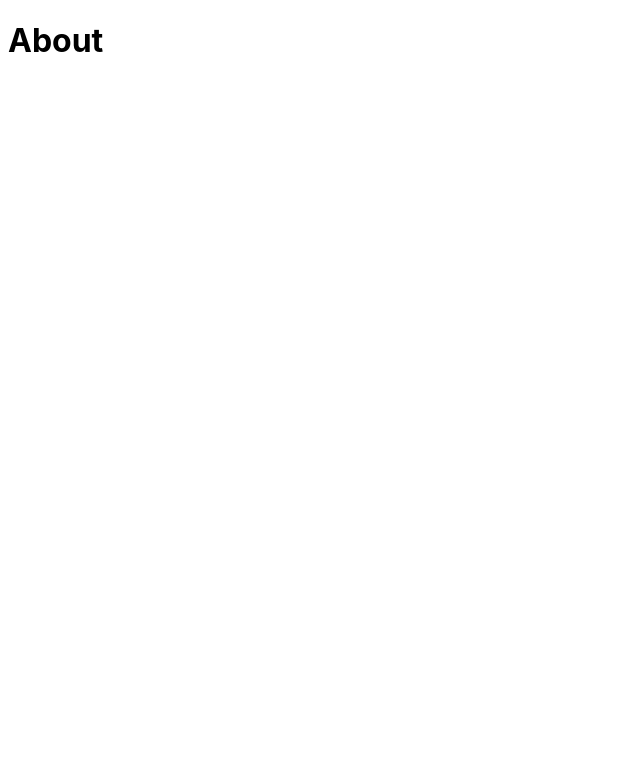
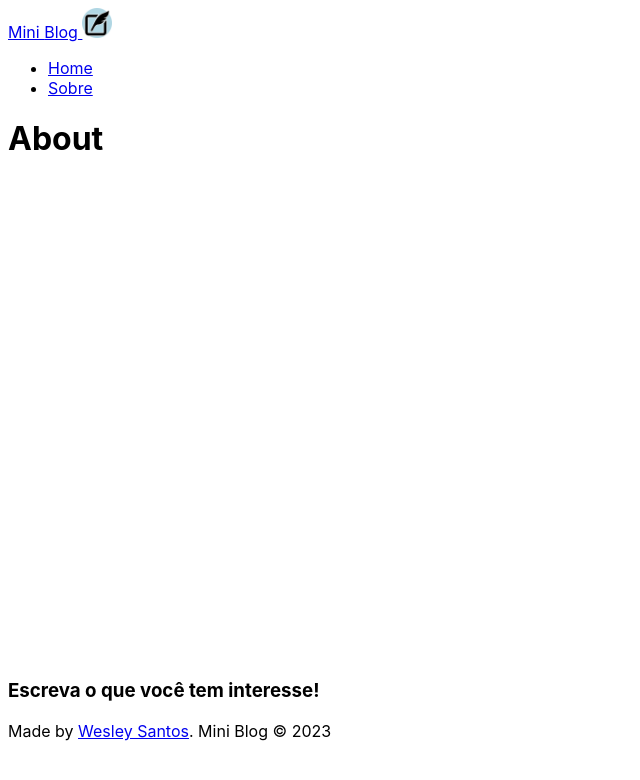
Before and after one commit to TitanCodeXD/Mini-Blog, a React (Vite) app: page /about in a window 1280 px wide. Shown: the top 780 px of the page, without its empty margins (0-640 px from the left). Built offline with nearby package versions, Linux system fonts and the light colour scheme.

Commit message:
Adicionando componente de navbar e footer

```diff
--- a/src/App.jsx
+++ b/src/App.jsx
@@ -1,6 +1,9 @@
 import './App.css'
 import { BrowserRouter, Routes, Route, Navigate } from 'react-router-dom'
 
+//Components
+import Navbar from './components/Navbar/Navbar'
+import Footer from './components/Footer/Footer'
 
 //Pages
 import Home from './pages/Home/Home'
@@ -15,7 +18,10 @@ function App() {
   return (
     <>
       <div>
+
         <BrowserRouter>
+
+        <Navbar />
 
         <div className="container">
         <Routes>
@@ -26,7 +32,9 @@ function App() {
         </Routes>
         </div>
 
+        <Footer />
         </BrowserRouter>
+
       </div>
     </>
   )
--- /dev/null
+++ b/src/components/Footer/Footer.jsx
@@ -0,0 +1,17 @@
+//Imports React
+import React from 'react'
+
+//CSS
+import styles from './Footer.module.css';
+
+const Footer = () => {
+
+  return (
+    <footer>
+        <h3>Escreva o que você tem interesse!</h3>
+        <p>Made by <a href = "https://portfolio-wesley-santos.netlify.app" target="_blank">Wesley Santos</a>. Mini Blog &copy; 2023</p>
+    </footer>
+  )
+}
+
+export default Footer
--- /dev/null
+++ b/src/components/Navbar/Navbar.jsx
@@ -0,0 +1,27 @@
+//Imports React
+import React from 'react'
+import { NavLink } from 'react-router-dom';
+import Logo from "../../img/blog-image2.png";
+
+//CSS
+import styles from './Navbar.module.css';
+
+const Navbar = () => {
+
+  return (
+    <nav>
+    <NavLink to = "/">Mini <pan>Blog</pan> <img src = {Logo} alt = "Logo Mini Blog" height="30px" width="30px"></img></NavLink>
+    <ul>
+        <li>
+            <NavLink to = "/">Home</NavLink>
+        </li>
+
+        <li>
+            <NavLink to = "/about">Sobre</NavLink>
+        </li>
+    </ul>
+    </nav>
+  )
+}
+
+export default Navbar
```
Also changed, not shown: src/components/Footer/Footer.module.css (added), src/components/Navbar/Navbar.module.css (added).
